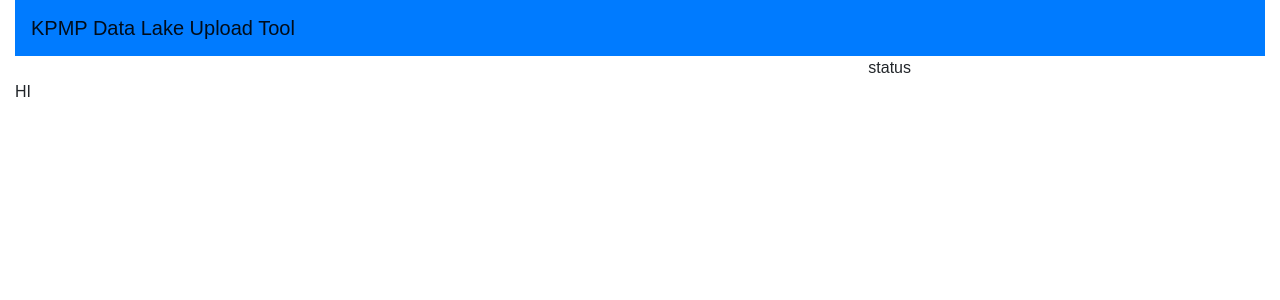
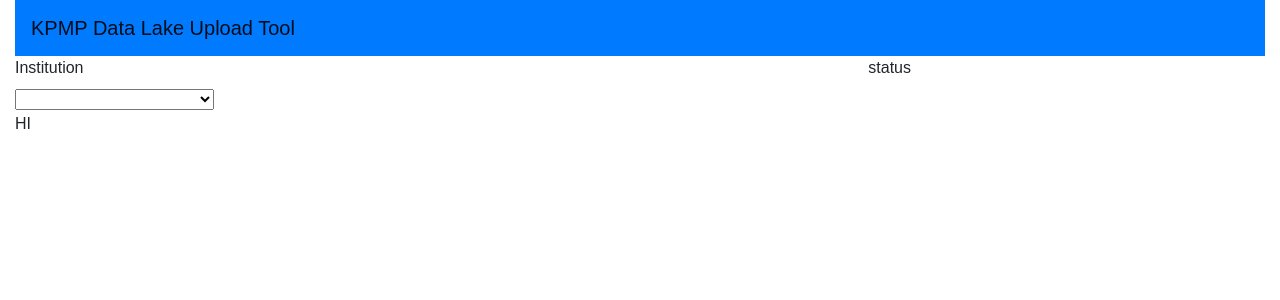
Before and after one commit to KPMP/orion-web, a React (Create React App) app: page / in a window 1280 px wide. Shown: the top 300 px of the page. Built offline with nearby package versions, Linux system fonts and the light colour scheme.

Commit message:
KPMP-22: Beginning to add a form to get information about upload

```diff
--- a/src/App.js
+++ b/src/App.js
@@ -1,10 +1,18 @@
 import React, { Component } from 'react';
 import UploadPage from './components/UploadPage';
+import { Provider } from 'react-redux';
+import { createStore } from 'redux';
+import appReducer from './reducers';
+import initialState from './initialState';
+
+const store = createStore(appReducer, initialState);
 
 class App extends Component {
   render() {
     return (
-      <UploadPage/>
+    		<Provider store={store}>
+    			<UploadPage/>
+    		</Provider>
     );
   }
 }
--- /dev/null
+++ b/src/components/UploadForms/WholeSlideImageForm.js
@@ -0,0 +1,21 @@
+import React, { Component } from 'react';
+import { Field, reduxForm } from 'redux-form';
+
+class WholeSlideImageForm extends Component {
+	render() {
+		return (
+			<form>
+				<div><label>Institution</label></div>
+				<Field name="institution" component="select">
+					<option />
+					<option value="University of Michigan">University of Michigan</option>
+					<option value="University of Washington">University of Washington</option>
+				</Field>
+			</form>
+		);
+	}
+}
+
+export default reduxForm({
+  form: 'wholeSlideImageForm', // a unique identifier for this form
+})(WholeSlideImageForm);
--- a/src/components/UploadPage.js
+++ b/src/components/UploadPage.js
@@ -1,4 +1,5 @@
 import React, { Component } from 'react';
+import WholeSlideImageForm from './UploadForms/WholeSlideImageForm';
 
 class UploadPage extends Component {
 
@@ -13,7 +14,9 @@
 					</div>
 				</div>
 				<div className="row">
-					<div className="col-sm-8"></div>
+					<div className="col-sm-8">
+						<WholeSlideImageForm/>
+					</div>
 					<div className="col-sm-4">status</div>
 				</div>
 			HI</div>);
--- /dev/null
+++ b/src/initialState.json
@@ -0,0 +1,2 @@
+{
+}
--- /dev/null
+++ b/src/reducers.js
@@ -0,0 +1,5 @@
+import { combineReducers } from 'redux';
+
+const appReducer = combineReducers({});
+
+export default appReducer;
```
